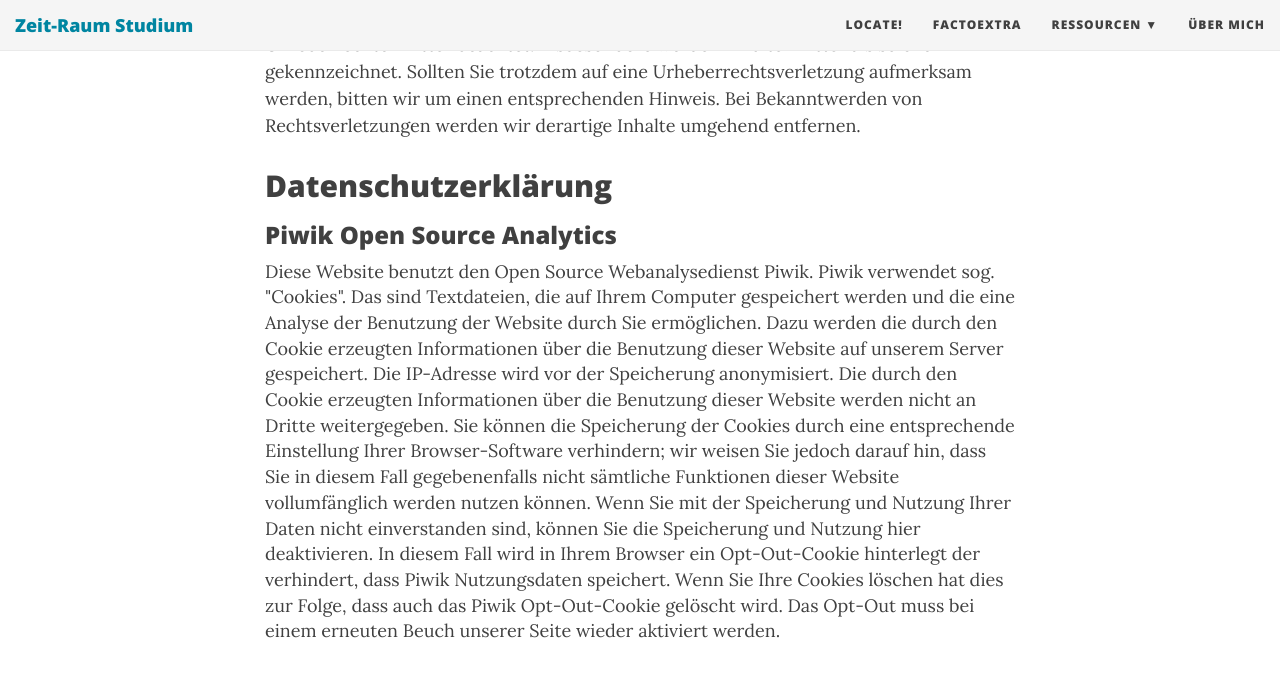
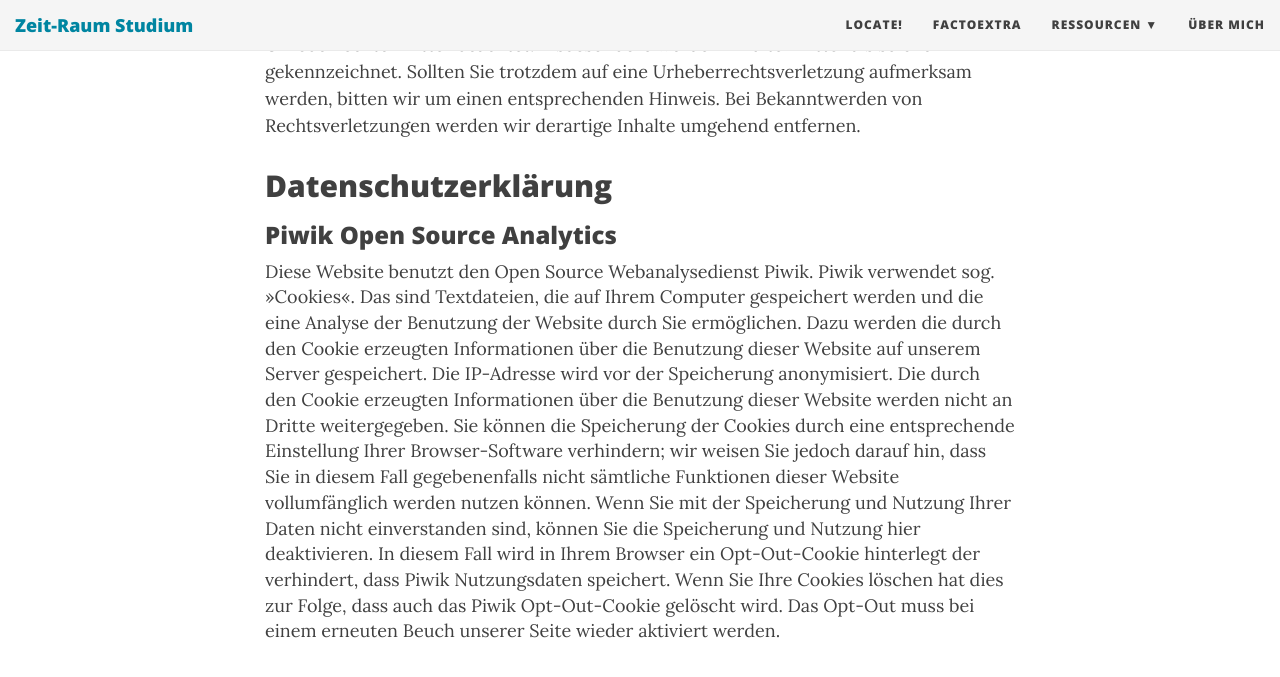
Before and after one commit to inventionate/inventionate-github-pages-backup, a Jekyll site: the page built from impressum.html, in a window 1280 px wide and 900 px high, scrolled down 1368 px. Shown: the top 677 px of the window. Built offline with Jekyll 4.4.1, drawn with Linux system fonts in a browser that asks for light colours; nearby versions of some CDN libraries; comment, search, counter and statistics services are not loaded.

Commit message:
Imprint updates.

```diff
--- a/impressum.html
+++ b/impressum.html
@@ -30,7 +30,7 @@ title: Impressum
 
 <h3>Piwik Open Source Analytics</h3>
 
-Diese Website benutzt den Open Source Webanalysedienst Piwik. Piwik verwendet sog. "Cookies". Das sind Textdateien, die auf Ihrem Computer gespeichert werden und die eine Analyse der Benutzung der Website durch Sie ermöglichen. Dazu werden die durch den Cookie erzeugten Informationen über die Benutzung dieser Website auf unserem Server gespeichert. Die IP-Adresse wird vor der Speicherung anonymisiert.
+Diese Website benutzt den Open Source Webanalysedienst Piwik. Piwik verwendet sog. »Cookies«. Das sind Textdateien, die auf Ihrem Computer gespeichert werden und die eine Analyse der Benutzung der Website durch Sie ermöglichen. Dazu werden die durch den Cookie erzeugten Informationen über die Benutzung dieser Website auf unserem Server gespeichert. Die IP-Adresse wird vor der Speicherung anonymisiert.
 
 Die durch den Cookie erzeugten Informationen über die Benutzung dieser Website werden nicht an Dritte weitergegeben. Sie können die Speicherung der Cookies durch eine entsprechende Einstellung Ihrer Browser-Software verhindern; wir weisen Sie jedoch darauf hin, dass Sie in diesem Fall gegebenenfalls nicht sämtliche Funktionen dieser Website vollumfänglich werden nutzen können.
 
```
